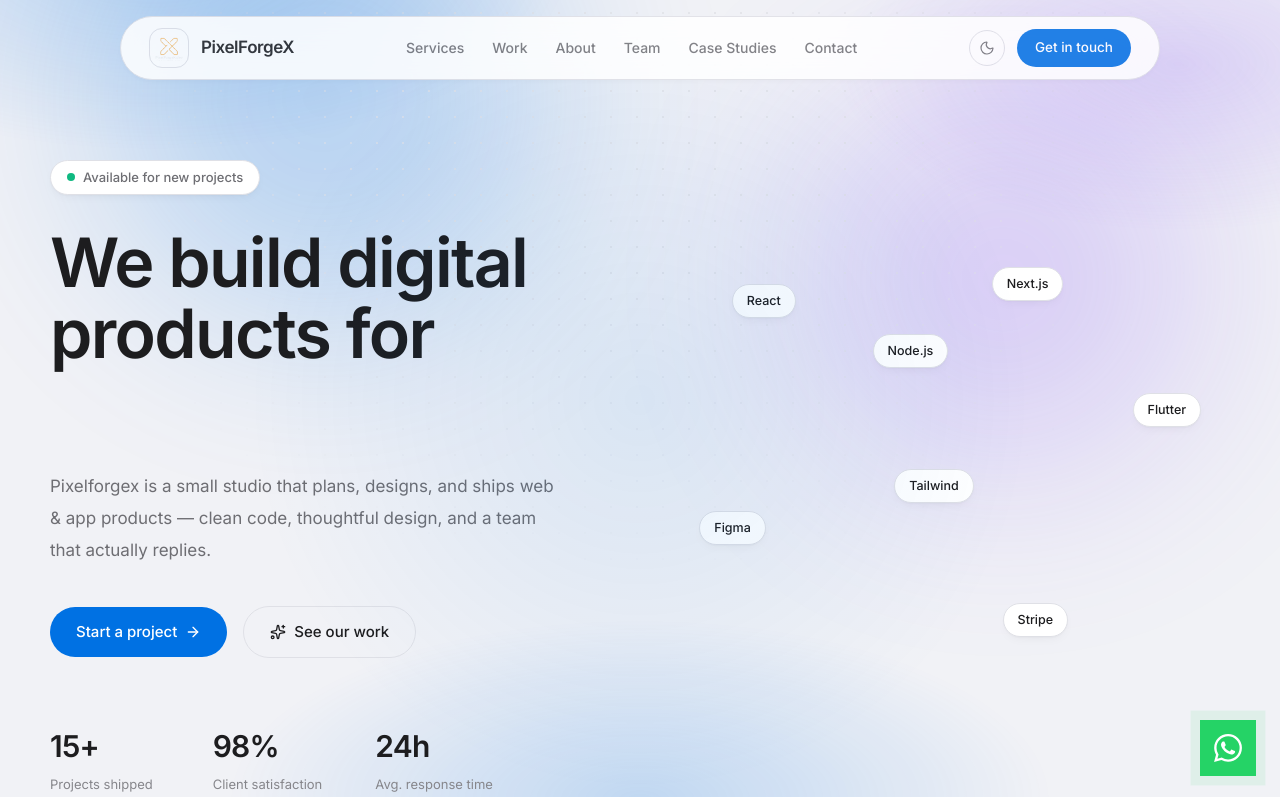
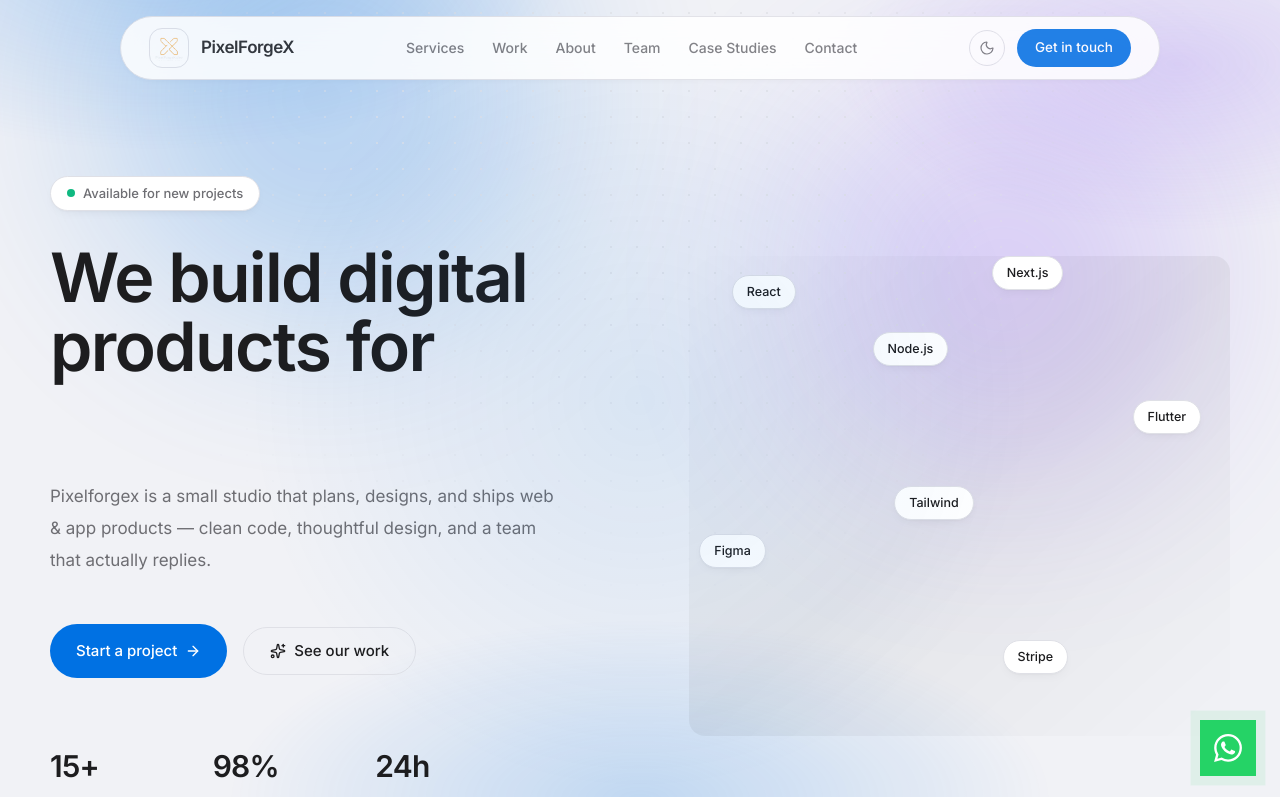
Before and after one commit to MOKSH2425/pixelforgex, a Next.js app: page / in a window 1280 px wide. Shown: the top 797 px of the page. Built offline with nearby package versions, Linux system fonts and the light colour scheme.

Commit message:
Polish Hero and About visuals: spacing, CTA, code block styling

```diff
--- a/components/sections/About.tsx
+++ b/components/sections/About.tsx
@@ -20,7 +20,7 @@ const STACK_GROUPS = [
 
 export default function About() {
   return (
-    <section id="about" className="relative z-[1] py-28 px-6">
+    <section id="about" className="relative z-[1] py-32 px-6">
       <div className="max-w-[1100px] mx-auto grid grid-cols-1 md:grid-cols-2 gap-16 items-center">
         <div>
           <FadeUp>
@@ -70,13 +70,13 @@ export default function About() {
               </span>
             </div>
 
-            <div className="rounded-[24px] border border-line bg-[#090B12] p-5 font-mono text-[14px] leading-7 text-subtle overflow-x-auto">
+            <div className="rounded-2xl border border-line bg-[#07080c] p-6 font-mono text-[13px] leading-6 text-subtle overflow-x-auto shadow-sm">
               <div className="mb-4 flex items-center gap-2">
                 <span className="h-2.5 w-2.5 rounded-full bg-[#EF4444]" />
                 <span className="h-2.5 w-2.5 rounded-full bg-[#F59E0B]" />
                 <span className="h-2.5 w-2.5 rounded-full bg-[#34D399]" />
               </div>
-              <pre className="whitespace-pre-wrap">
+              <pre className="whitespace-pre-wrap break-words text-sm">
                 <code>
                   {`const stack = {
 ${STACK_GROUPS.map((g) => `  ${g.label.toLowerCase()}: [${g.items.map((item) => `"${item}"`).join(", ")}],`).join("\n")}
--- a/components/sections/Hero.tsx
+++ b/components/sections/Hero.tsx
@@ -18,7 +18,7 @@ const AUDIENCE_WORDS = ["startups.", "founders.", "brands.", "small teams."];
 
 export default function Hero() {
   return (
-    <section id="hero" className="relative pt-40 pb-24 px-6 overflow-hidden">
+    <section id="hero" className="relative pt-44 pb-28 px-6 overflow-hidden">
       {/* Ambient background */}
       <div className="absolute inset-0 -z-10 overflow-hidden pointer-events-none">
         <div
@@ -66,7 +66,7 @@ export default function Hero() {
             initial={{ opacity: 0, y: 20 }}
             animate={{ opacity: 1, y: 0 }}
             transition={{ duration: 0.7, delay: 0.05 }}
-            className="font-semibold text-ink tracking-tight leading-[1.05]"
+            className="font-semibold text-ink tracking-tight leading-[1.02] max-w-[55ch]"
             style={{ fontSize: "clamp(38px, 5.4vw, 68px)" }}
           >
             We build digital
@@ -89,12 +89,16 @@ export default function Hero() {
             initial={{ opacity: 0, y: 20 }}
             animate={{ opacity: 1, y: 0 }}
             transition={{ duration: 0.7, delay: 0.25 }}
-            className="mt-10 flex flex-wrap items-center justify-center lg:justify-start gap-4"
+            className="mt-12 flex flex-wrap items-center justify-center lg:justify-start gap-4"
           >
-            <PixelButton href="/#contact">
+            <PixelButton href="/#contact" className="px-6 py-3 text-lg">
               Start a project <ArrowRight size={16} strokeWidth={2} />
             </PixelButton>
-            <PixelButton href="/#portfolio" variant="outline">
+            <PixelButton
+              href="/#portfolio"
+              variant="outline"
+              className="px-4 py-2 text-sm"
+            >
               <Sparkles size={16} strokeWidth={2} /> See our work
             </PixelButton>
           </motion.div>
@@ -123,7 +127,10 @@ export default function Hero() {
           transition={{ duration: 0.8, delay: 0.3 }}
           className="hidden lg:block"
         >
-          <ChipCloud className="h-[420px] w-full" />
+          <div className="relative">
+            <div className="absolute inset-0 rounded-2xl bg-gradient-to-br from-transparent via-black/5 to-transparent pointer-events-none" />
+            <ChipCloud className="h-[480px] w-full" />
+          </div>
         </motion.div>
       </div>
     </section>
```
